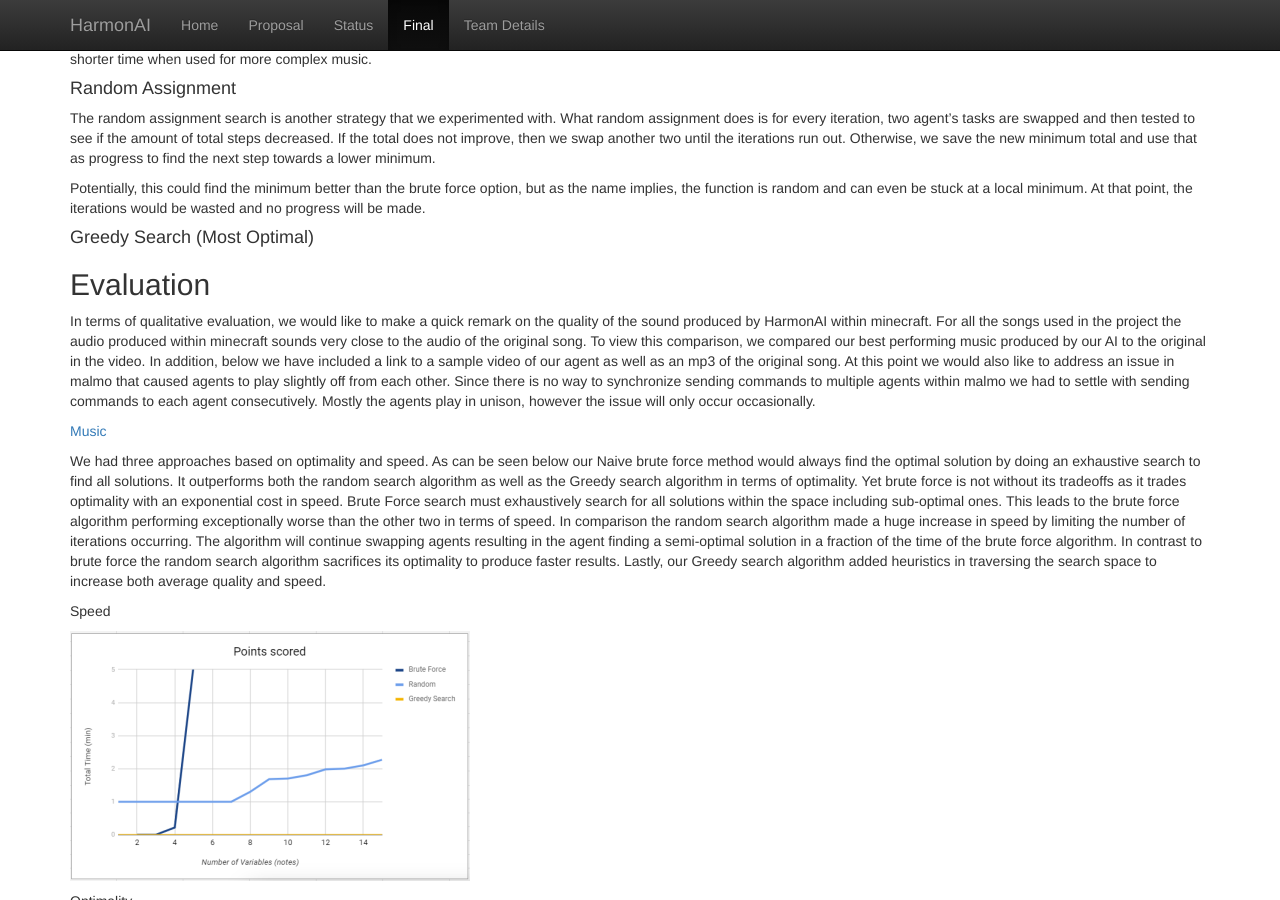
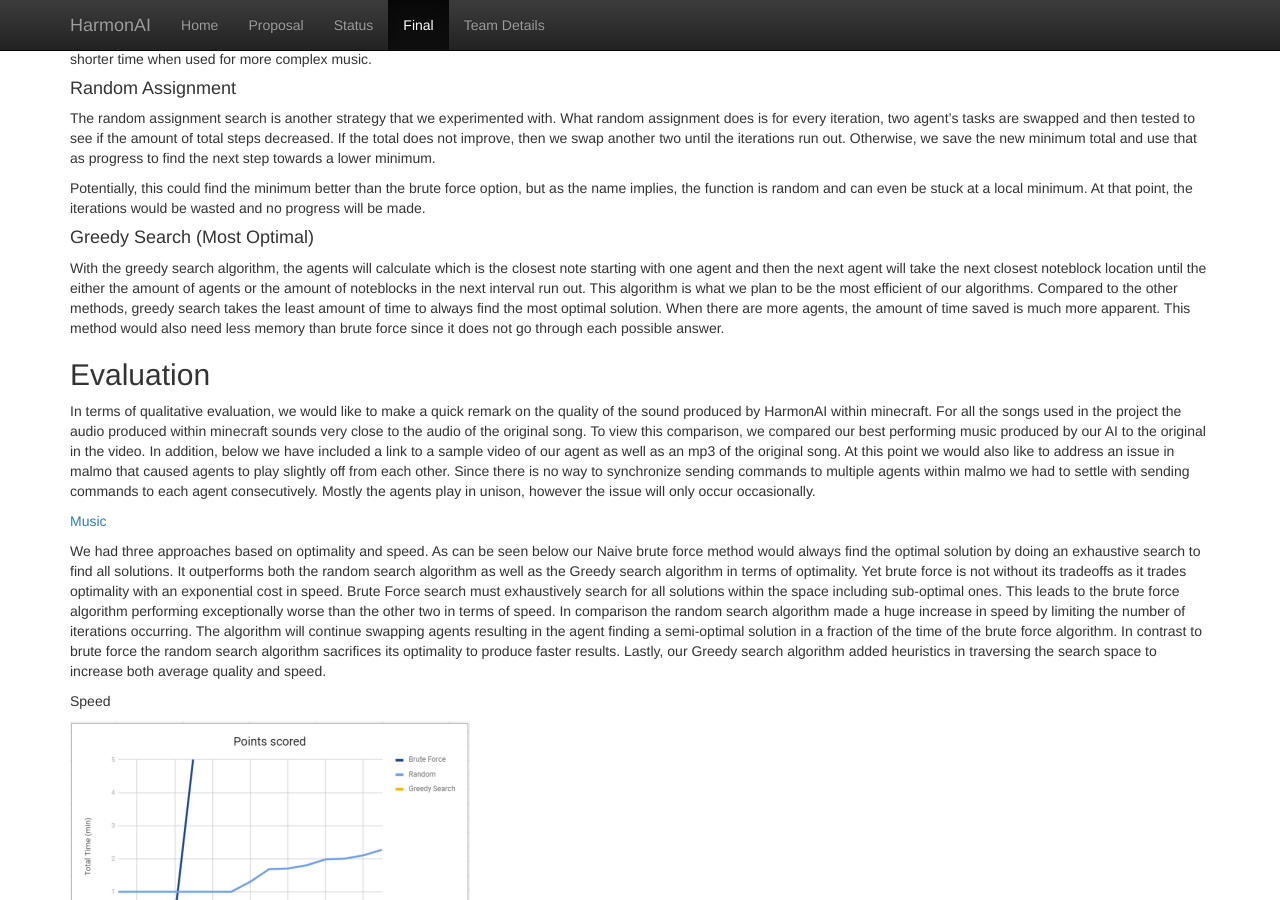
Before and after one commit to AlecJacksonE/HarmonAI, a Jekyll site: the page built from docs/final.md, in a window 1280 px wide and 900 px high, scrolled down 6162 px. Built offline with Jekyll 4.4.1, drawn with Linux system fonts in a browser that asks for light colours; our own code applies the rules of GitHub Pages for plain Markdown files.

Commit message:
Added greedy search

```diff
--- a/docs/final.md
+++ b/docs/final.md
@@ -72,6 +72,7 @@ The random assignment search is another strategy that we experimented with. What
 Potentially, this could find the minimum better than the brute force option, but as the name implies, the function is random and can even be stuck at a local minimum. At that point, the iterations would be wasted and no progress will be made.
 
 #### Greedy Search (Most Optimal)
+With the greedy search algorithm, the agents will calculate which is the closest note starting with one agent and then the next agent will take the next closest noteblock location until the either the amount of agents or the amount of noteblocks in the next interval run out. This algorithm is what we plan to be the most efficient of our algorithms. Compared to the other methods, greedy search takes the least amount of time to always find the most optimal solution. When there are more agents, the amount of time saved is much more apparent. This method would also need less memory than brute force since it does not go through each possible answer.
 
 ## Evaluation
 In terms of qualitative evaluation, we would like to make a quick remark on the quality of the sound produced by HarmonAI within minecraft. For all the songs used in the project the audio produced within minecraft sounds very close to the audio of the original song. To view this comparison, we compared our best performing music produced by our AI to the original in the video. In addition, below we have included a link to a sample video of our agent as well as an mp3 of the original song. At this point we would also like to address an issue in malmo that caused agents to play slightly off from each other. Since there is no way to synchronize sending commands to multiple agents within malmo we had to settle with sending commands to each agent consecutively. Mostly the agents play in unison, however the issue will only occur occasionally.
```
